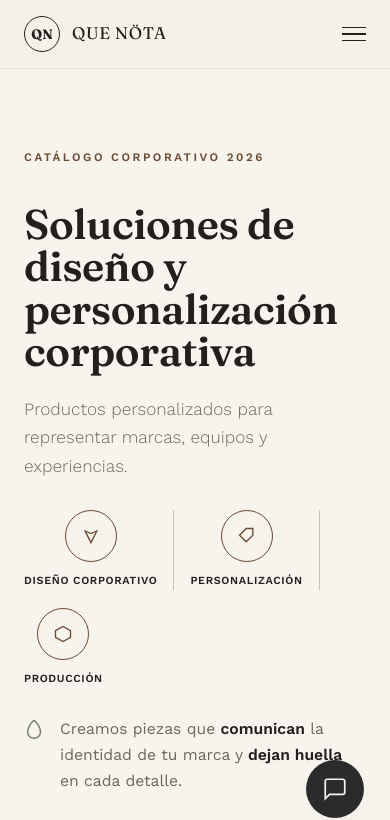
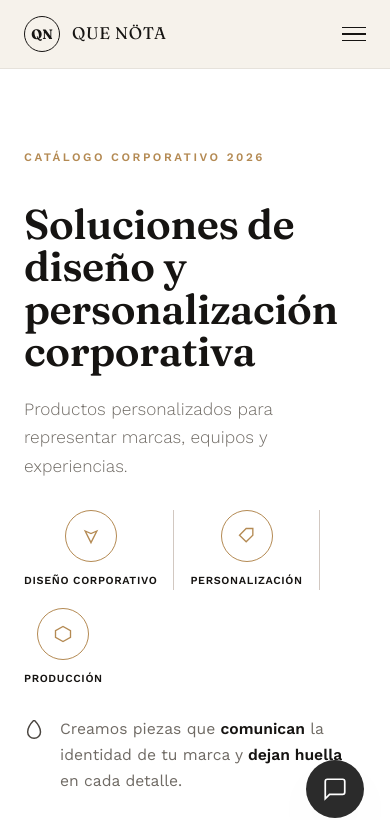
Before and after one commit to Sanguzsua/que-nota-landing, a React (Vite) app: page / in a window 390 px wide. Shown: the top 820 px of the page. Built offline with nearby package versions, Linux system fonts and the light colour scheme.

Commit message:
Foto real Beyond the Stars en el hero, colores y responsive

```diff
--- a/src/index.css
+++ b/src/index.css
@@ -1,17 +1,17 @@
-  :root{
-    --cream:#F7F4EE;
-    --cream-deep:#EEE7DA;
-    --accent:#6B4A33;
-    --accent-soft:#A9895F;
-    --ink:#221F1C;
-    --ink-soft:#6E665C;
-    --white:#FFFFFF;
-    --sage:#767F68;
-    --gold:#8C6F3D;
-    --gold-light:#BFA476;
-    --shadow: 0 20px 60px -20px rgba(34,31,28,0.22);
-    --ease: cubic-bezier(.22,.68,0,1);
-  }
+:root {
+  --cream: #FFFFFF;
+  --cream-deep: #F5F2EC;
+  --accent: #B48A53;
+  --accent-soft: #D4B283;
+  --ink: #161412;
+  --ink-soft: #706B65;
+  --white: #FFFFFF;
+  --sage: #4A4540;
+  --gold: #9E743E;
+  --gold-light: #E6CA9F;
+  --shadow: 0 20px 60px -20px rgba(22, 20, 18, 0.22);
+  --ease: cubic-bezier(.22,.68,0,1);
+}
 
   *{margin:0;padding:0;box-sizing:border-box;}
   html{scroll-behavior:smooth;}
```
